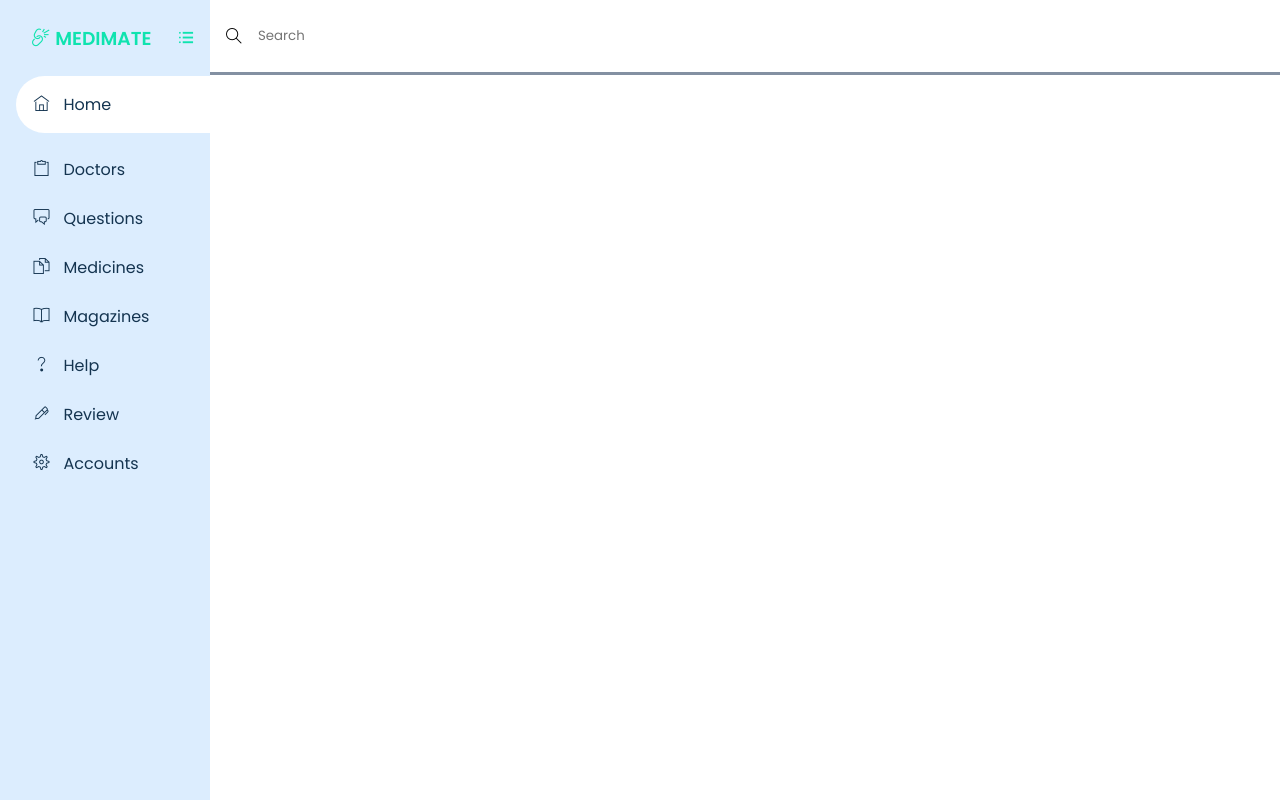
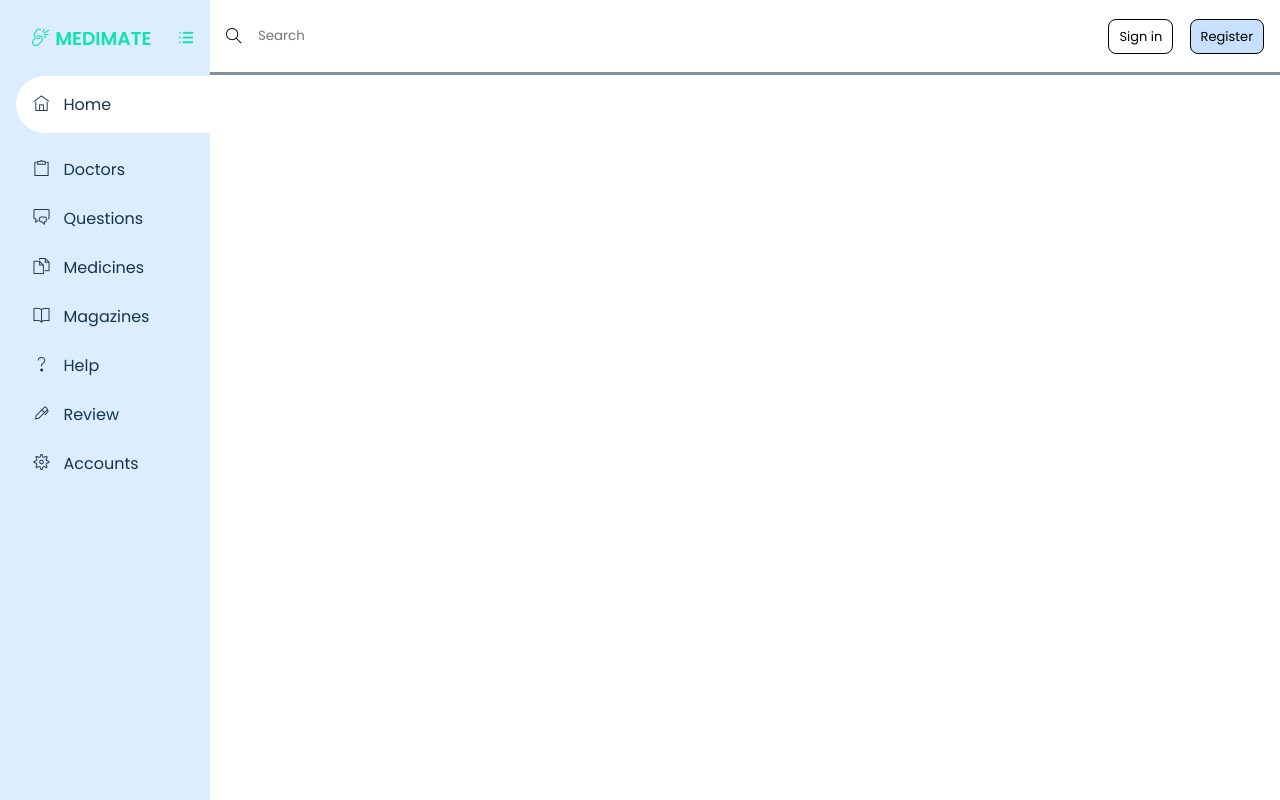
Before and after one commit to juinkinn/Intro2SE-22CLC08-Group07, a plain HTML site: page index.html in a window 1280 px wide. Drawn offline with nearby package versions, Linux system fonts and the light colour scheme.

Commit message:
add auth button

```diff
--- a/index.html
+++ b/index.html
@@ -80,6 +80,15 @@
                 <i class="ti ti-search"></i>
                 <input type="search" placeholder="Search">
             </div>
+
+            <div class="header-auth">
+                <a href="#" class="button">
+                    <span class="text-wrapper">Sign in</span>
+                </a>
+                <a href="#" class="button button-register">
+                    <span class="text-wrapper">Register</span>
+                </a>
+            </div>
         </header>
     </div>
 </body>
--- a/style.css
+++ b/style.css
@@ -107,3 +107,41 @@ header {
   padding: 1rem;
   height: 38px;
 }
+
+.header-auth .button {
+  box-sizing: border-box;
+  display: inline-flex;
+  align-items: center;
+  justify-content: center;
+  gap: 8px;
+  padding: 10px;
+  position: relative;
+  background-color: #fff;
+  border-radius: 8px;
+  overflow: hidden;
+  border: 1px solid;
+  border-color: #000;
+  cursor: pointer;
+}
+
+.header-auth .button-register {
+  background-color: #c7e0fe;
+  border-color: #000;
+  margin-left: 12px;
+}
+
+.header-auth .text-wrapper {
+  box-sizing: border-box;
+  position: relative;
+  width: 100%;
+  color: #000;
+  font-size: 13px;
+  letter-spacing: 0px;
+  line-height: 100%;
+  white-space: nowrap;
+  font-style: normal;
+}
+
+.header-auth .button-register .text-wrapper {
+  color: #000;
+}
```
